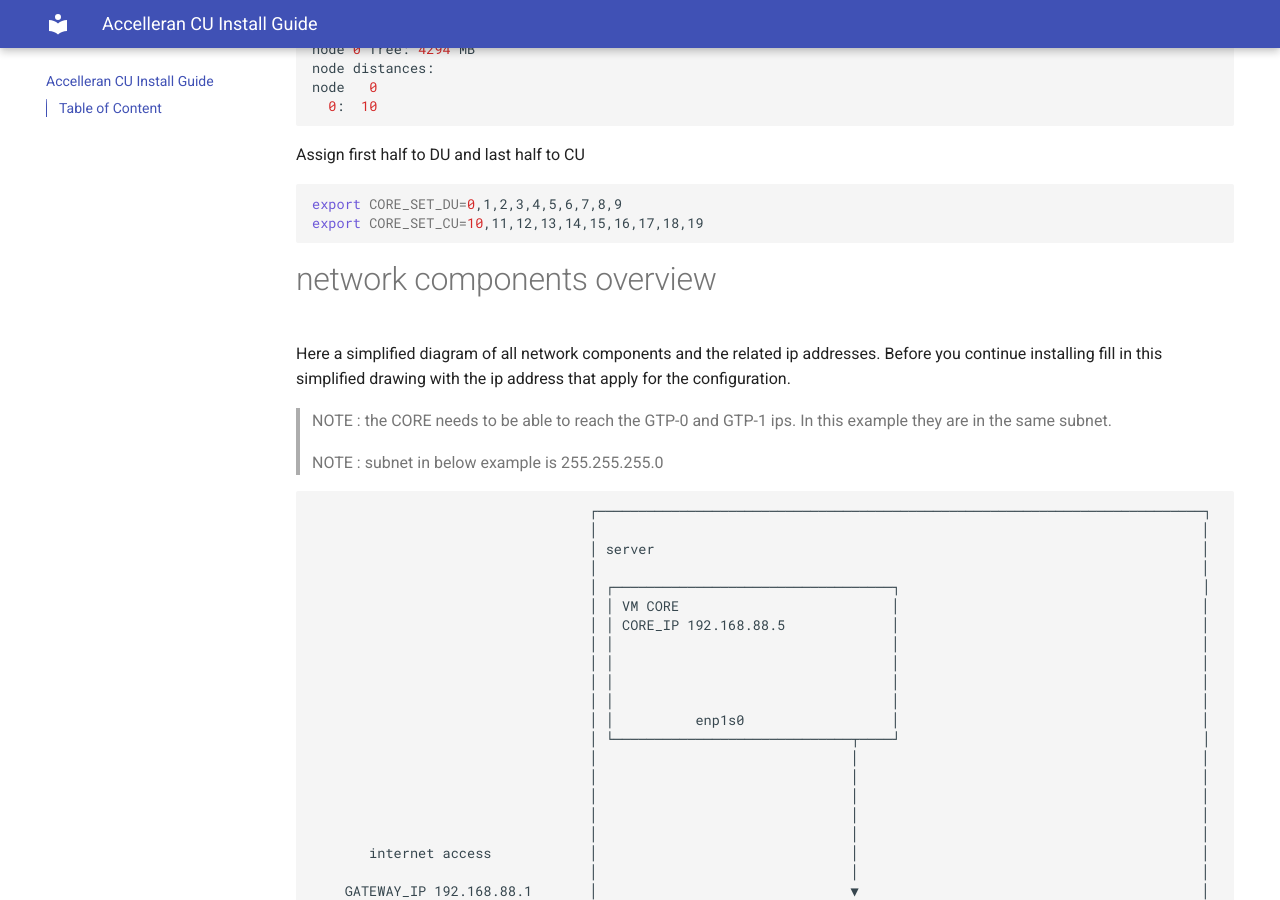
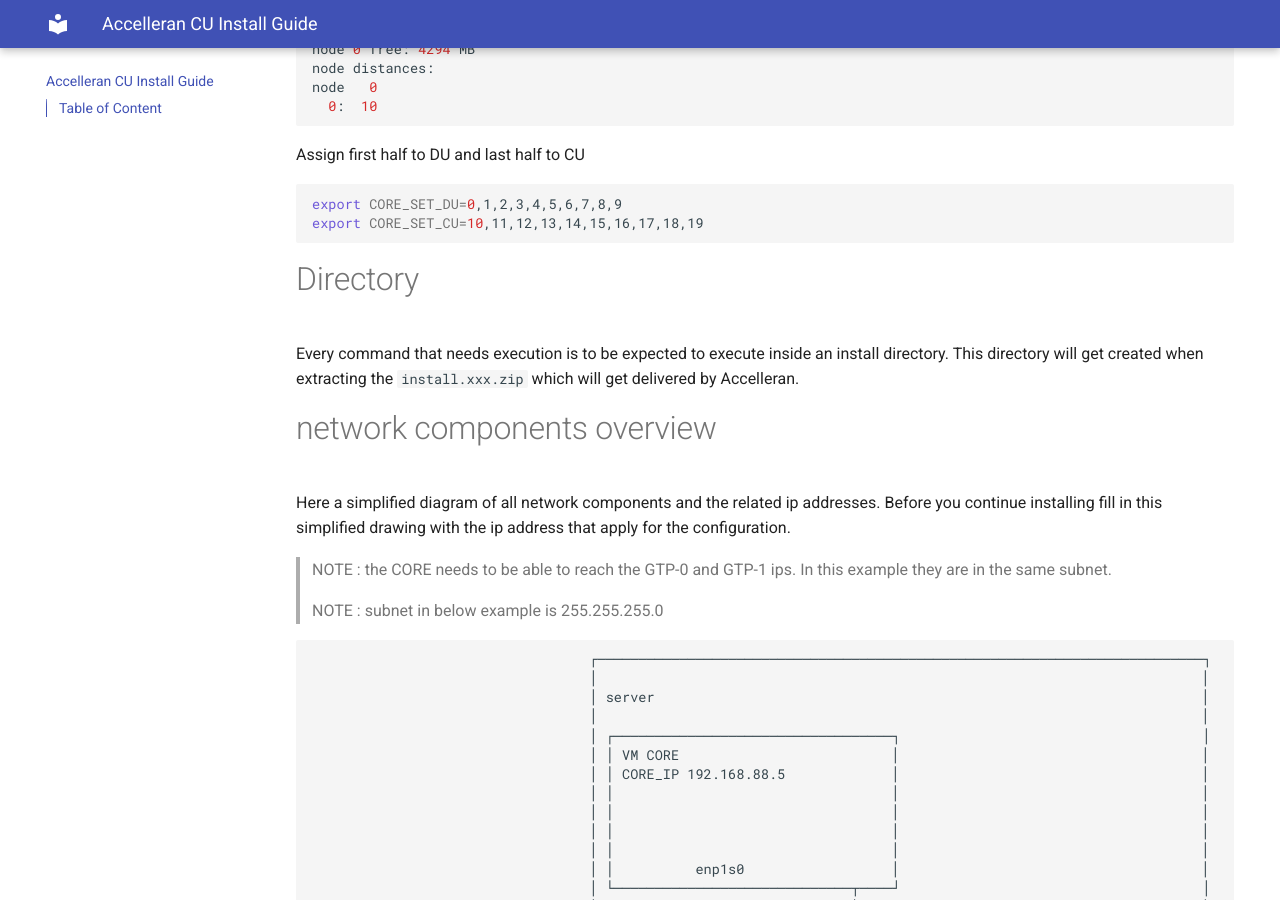
Before and after one commit to accelleran/drax-docs, an MkDocs documentation site: the page built from docs/index.md, in a window 1280 px wide and 900 px high, scrolled down 4203 px. Built offline with MkDocs 1.6.1 and Material for MkDocs 9.7.7, drawn with Linux system fonts in a browser that asks for light colours; the version menu is left out.

Commit message:
Update index.md

````diff
--- a/docs/index.md
+++ b/docs/index.md
@@ -163,6 +163,10 @@ Assign first half to DU and last half to CU
 export CORE_SET_DU=0,1,2,3,4,5,6,7,8,9
 export CORE_SET_CU=10,11,12,13,14,15,16,17,18,19
 ```
+
+# Directory
+Every command that needs execution is to be expected to execute inside an install directory. This directory will get created when extracting the ```install.xxx.zip``` which will get delivered by Accelleran.
+
 # network components overview
 Here a simplified diagram of all network components and the related ip addresses.
 Before you continue installing fill in this simplified drawing with the ip address that apply for the configuration.
````
